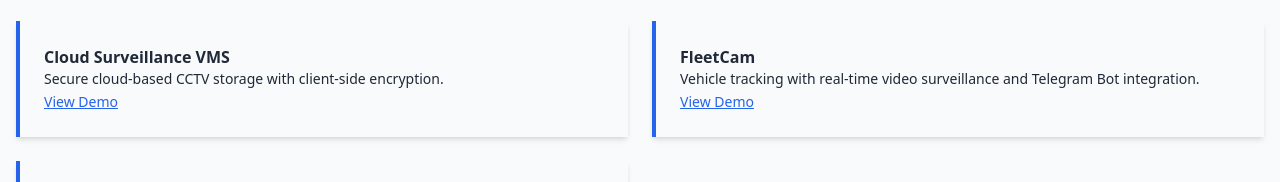
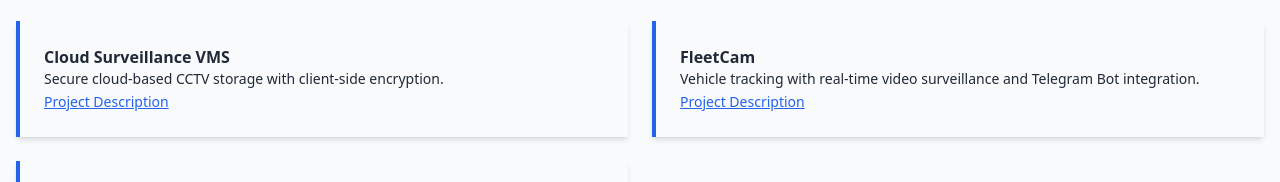
Before and after one commit to sudipshourja/sudipshourja, a plain HTML site: page index.html in a window 1280 px wide. Shown: the part 1077-1259 px from the top of the page. Drawn offline with nearby package versions, Linux system fonts and the light colour scheme.

Commit message:
Update index.html

```diff
--- a/index.html
+++ b/index.html
@@ -78,12 +78,12 @@
             <div class="bg-gray-50 border-l-4 border-blue-600 p-6 shadow-md">
                 <h3 class="font-semibold">Cloud Surveillance VMS</h3>
                 <p class="text-sm">Secure cloud-based CCTV storage with client-side encryption.</p>
-                <a href="https://github.com/sudipshourja/cctv-cloud-vms-software" target="_blank" class="text-blue-600 underline text-sm">View Demo</a>
+                <a href="https://github.com/sudipshourja/cctv-cloud-vms-software" target="_blank" class="text-blue-600 underline text-sm">Project Description</a>
             </div>
             <div class="bg-gray-50 border-l-4 border-blue-600 p-6 shadow-md">
                 <h3 class="font-semibold">FleetCam</h3>
                 <p class="text-sm">Vehicle tracking with real-time video surveillance and Telegram Bot integration.</p>
-                <a href="https://github.com/sudipshourja/fleetcam" target="_blank" class="text-blue-600 underline text-sm">View Demo</a>
+                <a href="https://github.com/sudipshourja/fleetcam" target="_blank" class="text-blue-600 underline text-sm">Project Description</a>
             </div>
             <div class="bg-gray-50 border-l-4 border-blue-600 p-6 shadow-md">
                 <h3 class="font-semibold">Decentralized Video Mapping</h3>
```
